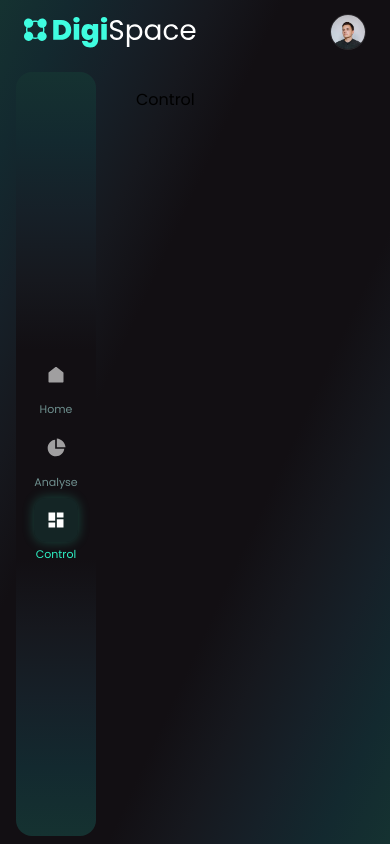
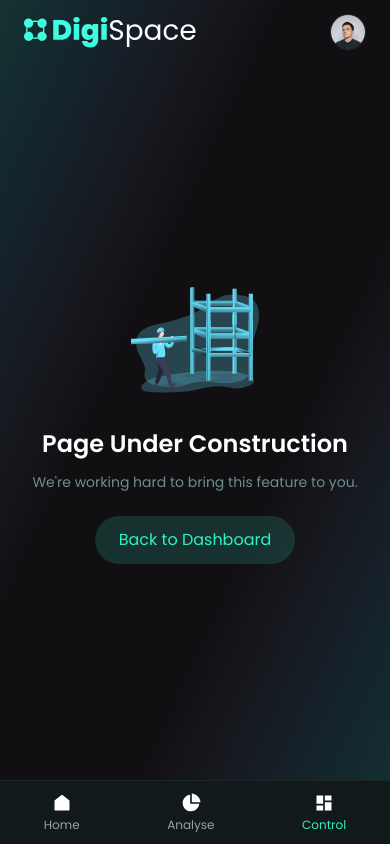
Before and after one commit to vedhatech002/digispace-dashboard, a React (Vite) app: page /control in a window 390 px wide. Built offline with nearby package versions, Linux system fonts and the light colour scheme.

Commit message:
feat: modified the layout and side bar as responsive

```diff
--- a/src/app/sidebar/SideBar.tsx
+++ b/src/app/sidebar/SideBar.tsx
@@ -1,6 +1,4 @@
-// React and related imports
 import { NavLink } from "react-router-dom";
-// assets
 import HomeIcon from "../../assets/nav-icons/home.svg?react";
 import PieIcon from "../../assets/nav-icons/pie.svg?react";
 import TilesIcon from "../../assets/nav-icons/tiles.svg?react";
@@ -13,13 +11,20 @@ const navItems = [
 
 const SideBar = () => {
   return (
+    <>
+      {/* Desktop Sidebar */}
       <aside
-      className="mx-4 my-2 w-20 flex flex-col items-center justify-center py-6  rounded-2xl bg-[linear-gradient(to_bottom,#153231,#13292f,#162028,#16181e,#120f13,#120f13,#120f13,#120f13,#16181e,#162028,#13292f,#153231)]
-
-
+        className="
+          hidden md:flex
+          mx-4 my-2
+          w-20
+          flex-col items-center justify-center
+          py-6
+          rounded-2xl
+          bg-[linear-gradient(to_bottom,#153231,#13292f,#162028,#16181e,#120f13,#120f13,#120f13,#120f13,#16181e,#162028,#13292f,#153231)] sm:h-[85vh]
         "
       >
-      <div className="flex flex-col gap-2 mt-2 ">
+        <div className="flex flex-col gap-2 mt-2">
           {navItems.map(({ path, label, Icon }) => (
             <NavLink key={path} to={path}>
               {({ isActive }) => (
@@ -35,22 +40,18 @@ const SideBar = () => {
                     `}
                   >
                     <Icon
-                    className={`
-                      w-5 h-5
-                      ${isActive ? "text-[var(--color-accent)]" : "text-white"}
-                    `}
+                      className={`w-5 h-5 ${
+                        isActive ? "text-[var(--color-accent)]" : "text-white"
+                      }`}
                     />
                   </div>
 
                   <span
-                  className={`
-                    text-[11px]
-                    ${
+                    className={`text-[11px] ${
                       isActive
                         ? "text-[var(--color-accent)]"
                         : "text-[var(--text-muted)]"
-                    }
-                  `}
+                    }`}
                   >
                     {label}
                   </span>
@@ -60,6 +61,42 @@ const SideBar = () => {
           ))}
         </div>
       </aside>
+
+      {/* Mobile Bottom Navigation */}
+      <nav
+        className="
+          fixed bottom-0 left-0 right-0
+          flex md:hidden
+          justify-around items-center
+          h-16
+          bg-[#11191a]
+          border-t border-white/5
+          backdrop-blur-md
+          z-50
+        "
+      >
+        {navItems.map(({ path, label, Icon }) => (
+          <NavLink key={path} to={path}>
+            {({ isActive }) => (
+              <div className="flex flex-col items-center text-xs">
+                <Icon
+                  className={`w-5 h-5 ${
+                    isActive ? "text-[var(--color-accent)]" : "text-gray-400"
+                  }`}
+                />
+                <span
+                  className={`mt-1 ${
+                    isActive ? "text-[var(--color-accent)]" : "text-gray-400"
+                  }`}
+                >
+                  {label}
+                </span>
+              </div>
+            )}
+          </NavLink>
+        ))}
+      </nav>
+    </>
   );
 };
 
--- /dev/null
+++ b/src/components/common/under-construction/UnderConstruction.tsx
@@ -0,0 +1,51 @@
+import { Link } from "react-router-dom";
+import ConstructionIcon from "../../../assets/construction.svg?react";
+
+interface Props {
+  title?: string;
+  description?: string;
+  showBackButton?: boolean;
+}
+
+const UnderConstruction = ({
+  title = "Page Under Construction",
+  description = "We're working hard to bring this feature to you.",
+  showBackButton = true,
+}: Props) => {
+  return (
+    <div className="flex items-center justify-center h-full">
+      <div className="text-center max-w-md">
+        {/* Icon */}
+        <div className="flex justify-center mb-6">
+          <ConstructionIcon className="w-32 h-32 text-[#2EF2C5]" />
+        </div>
+
+        {/* Title */}
+        <h1 className="text-2xl font-semibold text-white mb-3">{title}</h1>
+
+        {/* Description */}
+        <p className="text-[var(--text-muted)] text-sm mb-6">{description}</p>
+
+        {/* Back Button */}
+        {showBackButton && (
+          <Link
+            to="/dashboard"
+            className="
+              inline-flex items-center
+              px-6 py-3
+              rounded-full
+              bg-[rgba(46,242,197,0.15)]
+              text-[#2EF2C5]
+              hover:bg-[rgba(46,242,197,0.25)]
+              transition-all
+            "
+          >
+            Back to Dashboard
+          </Link>
+        )}
+      </div>
+    </div>
+  );
+};
+
+export default UnderConstruction;
--- a/src/index.css
+++ b/src/index.css
@@ -17,6 +17,39 @@
   --text-secondary: #8fafb0;
   --text-muted: #6e8f8e;
 }
+
+::-webkit-scrollbar {
+  width: 8px;
+}
+
+::-webkit-scrollbar-track {
+  background: transparent;
+}
+
+::-webkit-scrollbar-thumb {
+  background: linear-gradient(
+    180deg,
+    rgba(46, 242, 197, 0.4),
+    rgba(46, 242, 197, 0.2)
+  );
+  border-radius: 20px;
+  border: 2px solid transparent;
+  background-clip: padding-box;
+}
+
+::-webkit-scrollbar-thumb:hover {
+  background: linear-gradient(
+    180deg,
+    rgba(46, 242, 197, 0.7),
+    rgba(46, 242, 197, 0.4)
+  );
+}
+
+* {
+  scrollbar-width: thin;
+  scrollbar-color: rgba(46, 242, 197, 0.4) transparent;
+}
+
 body {
   font-family: "Poppins", sans-serif;
   background-image: linear-gradient(
--- a/src/layout/PostLoginLayout.tsx
+++ b/src/layout/PostLoginLayout.tsx
@@ -1,19 +1,24 @@
-// React and related imports
 import { Outlet } from "react-router-dom";
-// components
 import Sidebar from "../app/sidebar/SideBar";
 import Header from "../app/header/Header";
 
 const PostLoginLayout = () => {
   return (
-    <div className="min-h-screen flex flex-col">
-      {/* Header */}
-      <Header />
+    <div className="h-screen flex flex-col overflow-hidden">
+      {/* Fixed Header */}
+      <div className="shrink-0">
+        <Header />
+      </div>
 
+      {/* Body */}
       <div className="flex flex-1 overflow-hidden">
-        <Sidebar />
-        {/* Main content */}
-        <main className="flex-1 p-6 overflow-auto">
+        {/* Fixed Sidebar */}
+        <div className="shrink-0">
+          <Sidebar />
+        </div>
+
+        {/* Scrollable Main */}
+        <main className="flex-1 overflow-y-auto p-3 pb-20 md:pb-6">
           <Outlet />
         </main>
       </div>
--- /dev/null
+++ b/src/pages/analyse/Analyze.tsx
@@ -0,0 +1,7 @@
+import UnderConstruction from "../../components/common/under-construction/UnderConstruction";
+
+const Analyze = () => {
+  return <UnderConstruction />;
+};
+
+export default Analyze;
--- /dev/null
+++ b/src/pages/control/Control.tsx
@@ -0,0 +1,7 @@
+import UnderConstruction from "../../components/common/under-construction/UnderConstruction";
+
+const Control = () => {
+  return <UnderConstruction />;
+};
+
+export default Control;
--- a/src/pages/dashboard/DashboardPage.tsx
+++ b/src/pages/dashboard/DashboardPage.tsx
@@ -13,6 +13,7 @@ const DashboardPage = () => {
         grid-cols-1
         md:grid-cols-2
         xl:grid-cols-3
+        2xl:grid-cols-4
       "
     >
       <LightsCard />
--- a/src/routes/appRouter.tsx
+++ b/src/routes/appRouter.tsx
@@ -3,6 +3,8 @@ import { createBrowserRouter, Navigate } from "react-router-dom";
 // components
 import PostLoginLayout from "../layout/PostLoginLayout";
 import DashboardPage from "../pages/dashboard/DashboardPage";
+import Analyze from "../pages/analyse/Analyze";
+import Control from "../pages/control/Control";
 
 export const appRouter = createBrowserRouter([
   {
@@ -18,8 +20,8 @@ export const appRouter = createBrowserRouter([
         element: <DashboardPage />,
       },
       // future routes:
-      { path: "analyse", element: <h1>Analyze</h1> },
-      { path: "control", element: <h1>Control</h1> },
+      { path: "analyse", element: <Analyze /> },
+      { path: "control", element: <Control /> },
     ],
   },
 ]);
```
Also changed, not shown: src/assets/construction.svg (added). Lines whose indentation alone changed are shown as unchanged.
